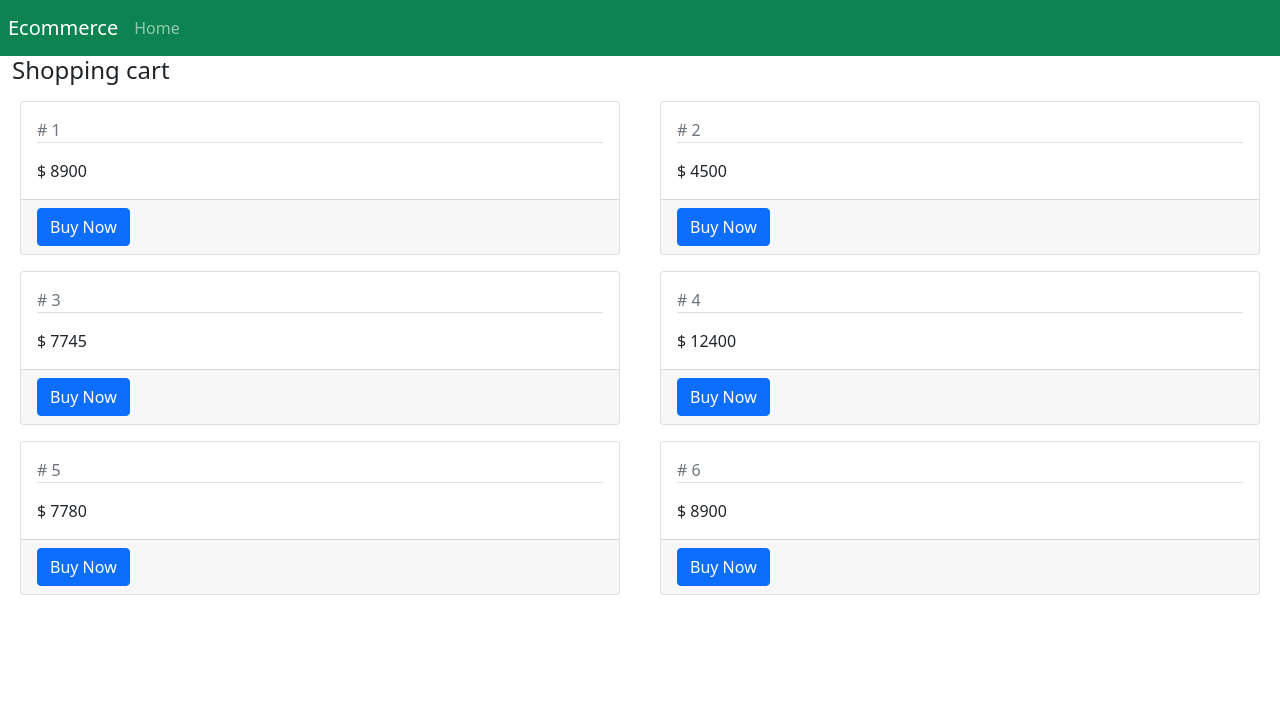
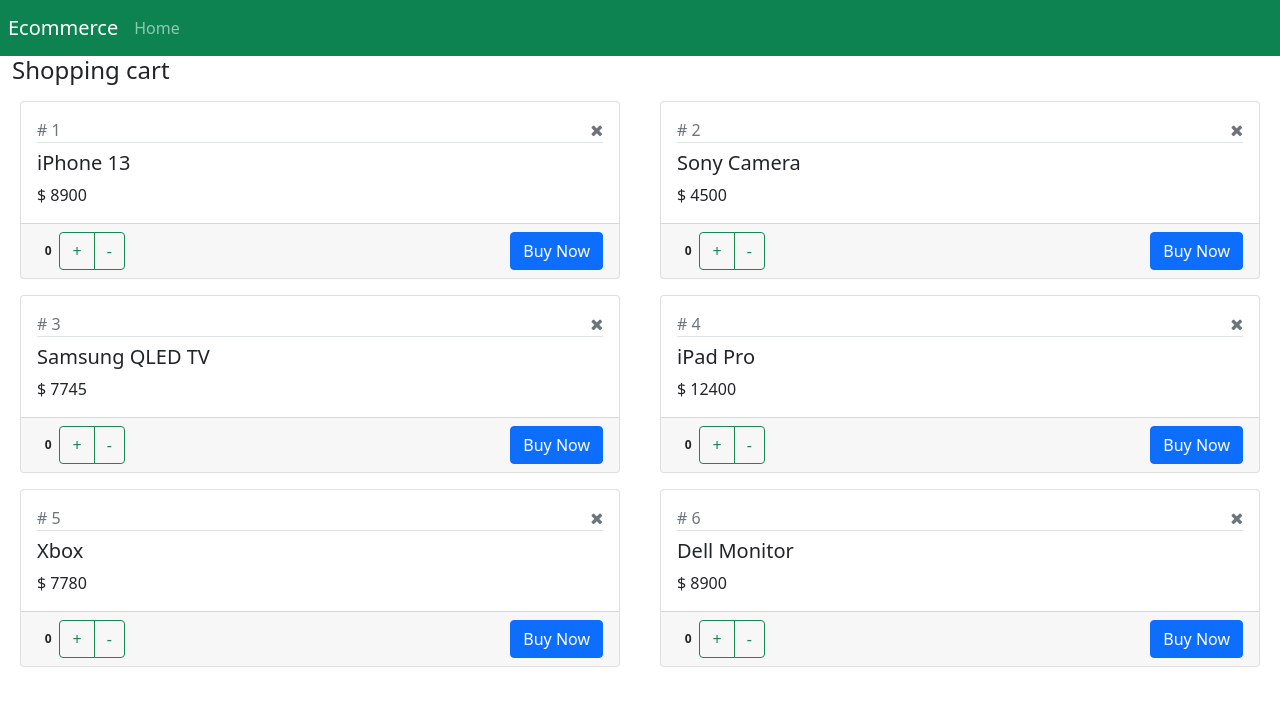
Before and after one commit to Andreyhuey/fcc-ecommerce, a React (Create React App) app: page / in a window 1280 px wide. Shown: the top 706 px of the page. Built offline with nearby package versions, Linux system fonts and the light colour scheme.

Commit message:
Handle & Delete Child Components

```diff
--- a/package.json
+++ b/package.json
@@ -7,6 +7,7 @@
     "@testing-library/react": "^13.3.0",
     "@testing-library/user-event": "^13.5.0",
     "bootstrap": "^5.1.3",
+    "font-awesome": "^4.7.0",
     "jquery": "^3.6.0",
     "popper.js": "^1.16.1",
     "react": "^18.1.0",
--- a/src/Product.jsx
+++ b/src/Product.jsx
@@ -6,20 +6,59 @@
   };
 
   render() {
+    console.log("Product");
+
     return (
       <div className="col-lg-6">
         <div className="card m-2">
           <div className="card-body">
-            <div className="text-muted"># {this.state.product.id}</div>
+            <div className="text-muted">
+              # {this.state.product.id}
+              <span
+                className="pull-right"
+                onClick={() => {
+                  this.props.onDelete(this.state.product);
+                }}
+              >
+                <i className="fa fa-times hand-icon"></i>
+              </span>
+            </div>
             <h5 className="pt-2 border-top">
-              {this.state.product.productName}
+              {this.state.product.productsName}
             </h5>
 
             <div>$ {this.state.product.price}</div>
           </div>
           {/* card body ends here */}
 
-          <div className="card-footer text-right">{this.props.children}</div>
+          <div className="card-footer">
+            <div className="float-start">
+              <span className="badge text-dark">
+                {this.state.product.quantity}
+              </span>
+              <div className="btn-group">
+                <button
+                  className="btn btn-outline-success"
+                  onClick={() => {
+                    this.props.onIncrement(this.state.product, 10);
+                    // 10 refers to the maximum number of products
+                  }}
+                >
+                  +
+                </button>
+                <button
+                  className="btn btn-outline-success"
+                  onClick={() => {
+                    this.props.onDrecement(this.state.product, 0);
+                    // 0 refers to the minimum quantiy of products
+                  }}
+                >
+                  -
+                </button>
+              </div>
+            </div>
+            <div className="float-end">{this.props.children}</div>
+          </div>
         </div>
       </div>
     );
--- a/src/ShoppingCart.jsx
+++ b/src/ShoppingCart.jsx
@@ -4,12 +4,12 @@
 export default class ShoppingCart extends Component {
   state = {
     products: [
-      { id: 1, productsName: "iPhone", price: 8900, quantity: 1 },
+      { id: 1, productsName: "iPhone 13", price: 8900, quantity: 0 },
       { id: 2, productsName: "Sony Camera", price: 4500, quantity: 0 },
       { id: 3, productsName: "Samsung QLED TV", price: 7745, quantity: 0 },
-      { id: 4, productsName: "iPad Pro", price: 12400, quantity: 1 },
-      { id: 5, productsName: "Xbox", price: 7780, quantity: 1 },
-      { id: 6, productsName: "Dell Monitor", price: 8900, quantity: 1 },
+      { id: 4, productsName: "iPad Pro", price: 12400, quantity: 0 },
+      { id: 5, productsName: "Xbox", price: 7780, quantity: 0 },
+      { id: 6, productsName: "Dell Monitor", price: 8900, quantity: 0 },
     ],
   };
 
@@ -22,7 +22,13 @@
           <div className="row">
             {this.state.products.map((prod) => {
               return (
-                <Product key={prod.id} product={prod}>
+                <Product
+                  key={prod.id}
+                  product={prod}
+                  onIncrement={this.handleIncrement}
+                  onDrecement={this.handleDecrement}
+                  onDelete={this.handleDelete}
+                >
                   <button className="btn btn-primary text-right">
                     Buy Now
                   </button>
@@ -34,4 +40,48 @@
       </>
     );
   }
+  // render here
+
+  // Executes when the user clicks on + button
+  handleIncrement = (product, maxValue) => {
+    // get index of the selected product
+    let allProducts = [...this.state.products];
+    let index = allProducts.indexOf(product);
+
+    if (allProducts[index].quantity < maxValue) {
+      allProducts[index].quantity++;
+
+      // update the state of current component(parent component)
+      this.setState({ products: allProducts });
+    }
+  };
+
+  // Executes when the user clicks on - button
+  handleDecrement = (product, minValue) => {
+    console.log("handle Decrement", product);
+    let allProducts = [...this.state.products];
+    let index = allProducts.indexOf(product);
+
+    if (allProducts[index].quantity > minValue) {
+      allProducts[index].quantity--;
+
+      // update the state of current component(parent component)
+      this.setState({ products: allProducts });
+    }
+  };
+
+  // executes when the user clicks on Delete(X button) in the product component.
+  handleDelete = (product) => {
+    let allProducts = [...this.state.products];
+    let index = allProducts.indexOf(product);
+
+    // confirmation for delete
+    if (window.confirm("Are you sure to delete?")) {
+      // delete product based on index
+      allProducts.splice(index, 1);
+
+      // update the state of current component(parent component)
+      this.setState({ products: allProducts });
+    }
+  };
 }
--- a/src/index.css
+++ b/src/index.css
@@ -15,3 +15,7 @@
   color: #ff0000;
   font-size: 25px;
 }
+
+.hand-icon {
+  cursor: pointer;
+}
--- a/src/index.js
+++ b/src/index.js
@@ -6,5 +6,6 @@
 import "bootstrap/dist/css/bootstrap.css";
 import App from "./App";
 import "./index.css";
+import "font-awesome/css/font-awesome.css";
 
 ReactDOM.render(<App />, document.getElementById("root"));
```
Also changed, not shown: 1 other file (tests, documents, lock files or other folders).
